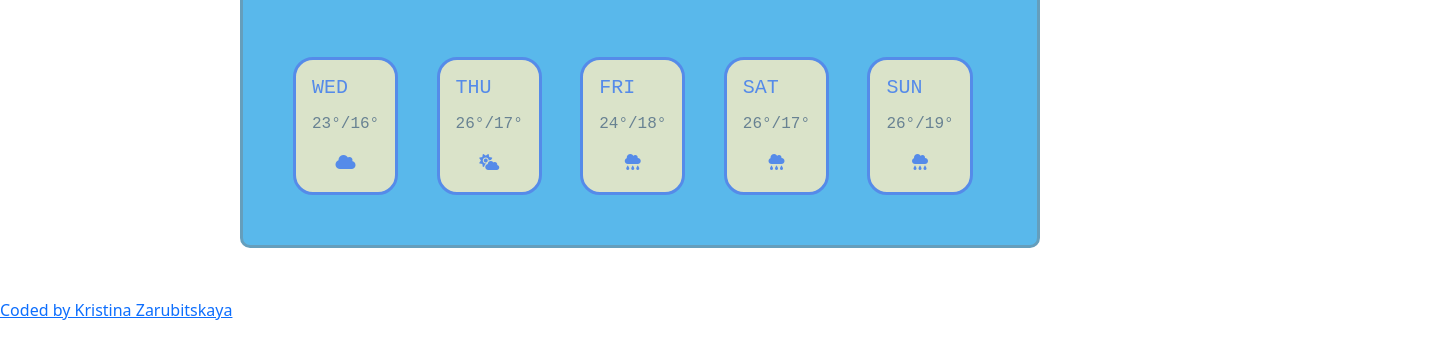
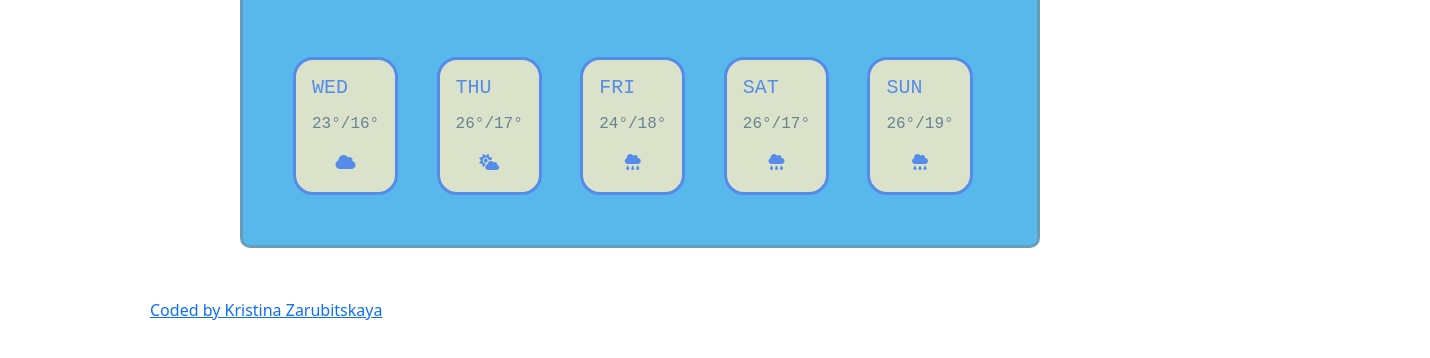
Before and after one commit to KristinaZarubitskaya/weather-app, a plain HTML site: page index.html in a window 1280 px wide. Shown: the part 424-782 px from the top of the page, 1430 px wide, since content can reach past the window. Drawn offline with nearby package versions, Linux system fonts and the light colour scheme; no server answers; a web font is replaced by a local one.

Commit message:
link positioning

```diff
--- a/index.html
+++ b/index.html
@@ -121,7 +121,7 @@
         </div>
       </div>
     </div>
-    <p>
+    <p class="link">
       <a href="https://main--fanciful-fox-0a7375.netlify.app/"
         >Coded by Kristina Zarubitskaya</a
       >
--- a/styles.css
+++ b/styles.css
@@ -112,3 +112,7 @@ button#locationButton {
   text-align: center;
   width: 100%;
 }
+.link {
+  position: relative;
+  left: 150px;
+}
```
